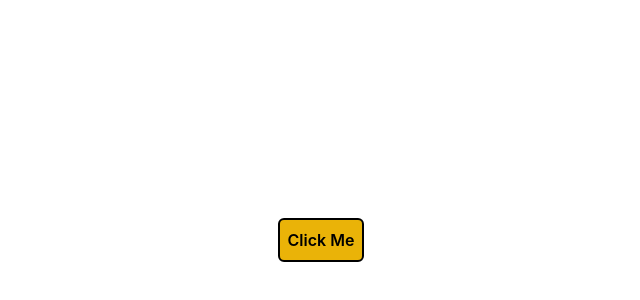
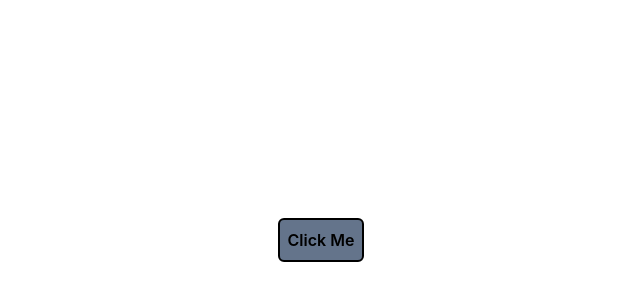
Before and after one commit to abhisheksaini02/audioForm, a React (Create React App) app: page / in a window 1280 px wide. Shown: the part 160-460 px from the top of the page, without its empty margins (319-959 px from the left). Built offline with nearby package versions, Linux system fonts and the light colour scheme.

Commit message:
Update Widget.js

```diff
--- a/src/components/Widget.js
+++ b/src/components/Widget.js
@@ -8,7 +8,7 @@ const Widget = () => {
 
             <div className='flex items-center justify-center h-[100vh]'>
                 <Link to="/form">
-                <button className='bg-yellow-500 text-black p-2 rounded-md border-2 font-semibold border-black'>Click Me</button>
+                <button className='bg-slate-500 text-black p-2 rounded-md border-2 font-semibold border-black'>Click Me</button>
                 </Link>
             </div>
         </div>
```
